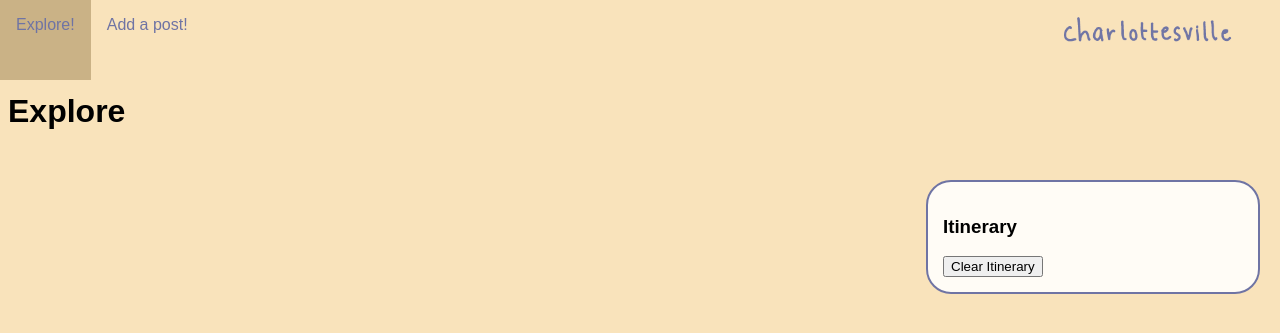
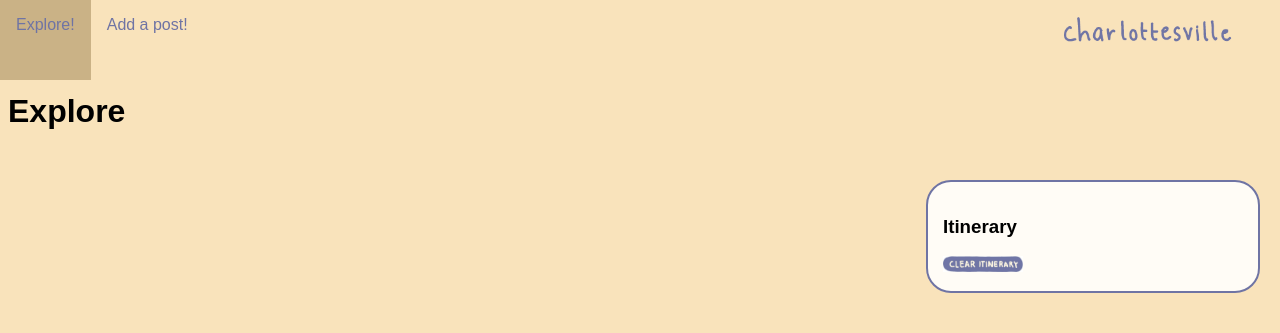
Before and after one commit to grmpyktn11/WICS-hacks, a Flask app: page /explore in a window 1280 px wide. Shown: the top 333 px of the page. Run offline with Flask 3, Linux system fonts and the light colour scheme; data that the repository does not hold is empty.

Commit message:
add cute buttons

```diff
--- a/static/css/explore.css
+++ b/static/css/explore.css
@@ -48,7 +48,22 @@ body {
 .post-content {
     display: flex;
     flex-direction: column;
+    align-items: flex-start;
     flex: 1;
+}
+
+button {
+    border: none; /* Removes border */
+    background: none; /* Removes background */
+    padding: 0; /* Removes padding */
+    cursor: pointer; /* Ensures it still behaves like a button */
+    display: inline-block; /* Helps prevent stretching */
+}
+
+button img {
+    width: 80px; /* Adjust to your preferred size */
+    height: auto; /* Maintain aspect ratio */
+    display: block; /* Removes extra space below the image */
 }
 
 /* Media query for small screens */
--- a/templates/explore.html
+++ b/templates/explore.html
@@ -23,7 +23,9 @@
         </div>
             <!-- Form to clear the user's itinerary -->
         <form action="/clear_itinerary" method="POST">
-            <button type="submit">Clear Itinerary</button>
+            <button type="submit">
+                <img src="{{ url_for('static', filename='img/clear_it.jpg') }}" alt="Clickable Image">
+            </button>
         </form>
     </div>
 
@@ -46,7 +48,7 @@
                     <p><strong>Transportation:</strong> {{ post['uva'] }}, {{ post['cville'] }}</p>
                     <!-- Button that triggers the addToItinerary function when clicked -->
                     <button onclick="addToItinerary('{{ post['locationname'] }}', '{{ post['username'] }}', '{{ post['uva'] }}', '{{ post['cville'] }}')">
-                        ➕ Add to Itinerary
+                        <img src="{{ url_for('static', filename='img/add_it.jpg') }}" alt="Clickable Image">
                     </button>
                 </div>
             </div>
```
Also changed, not shown: static/img/add_it.jpg (added), static/img/add_post.jpg (added), static/img/clear_it.jpg (added).
